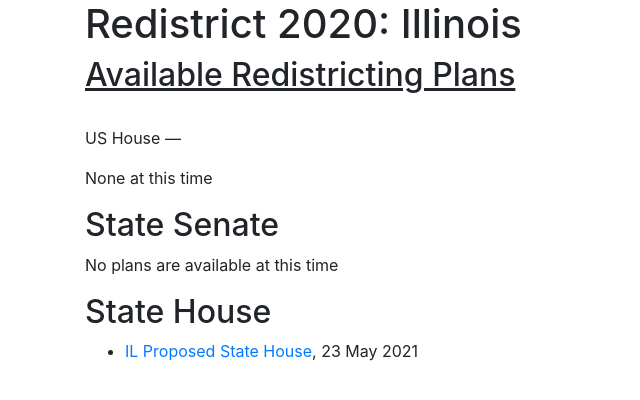
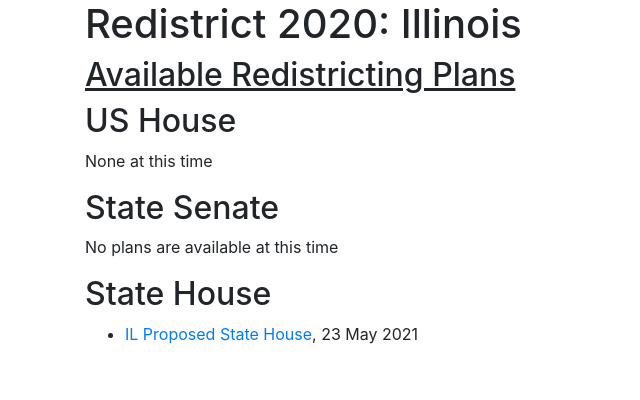
Before and after one commit to PlanScore/Redistrict2020, a Jekyll site: the page built from states/illinois.md, in a window 1280 px wide. Shown: the top 400 px of the page, without its empty margins (0-640 px from the left). Built offline with Jekyll 4.4.1, drawn with Linux system fonts in a browser that asks for light colours.

Commit message:
Update illinois.md

```diff
--- a/states/illinois.md
+++ b/states/illinois.md
@@ -3,10 +3,9 @@ title: Illinois
 layout: basic-page
 ---
 
-<u>Available Redistricting Plans</u>
+<u>Available Redistricting Plans</u><br>
 ---
 
-<br>
 US House
 ---
 {% assign state_plans = site.plans | where: "state", "Illinois" | where: "body", "US House" | sort: "date" | reverse %}
```
